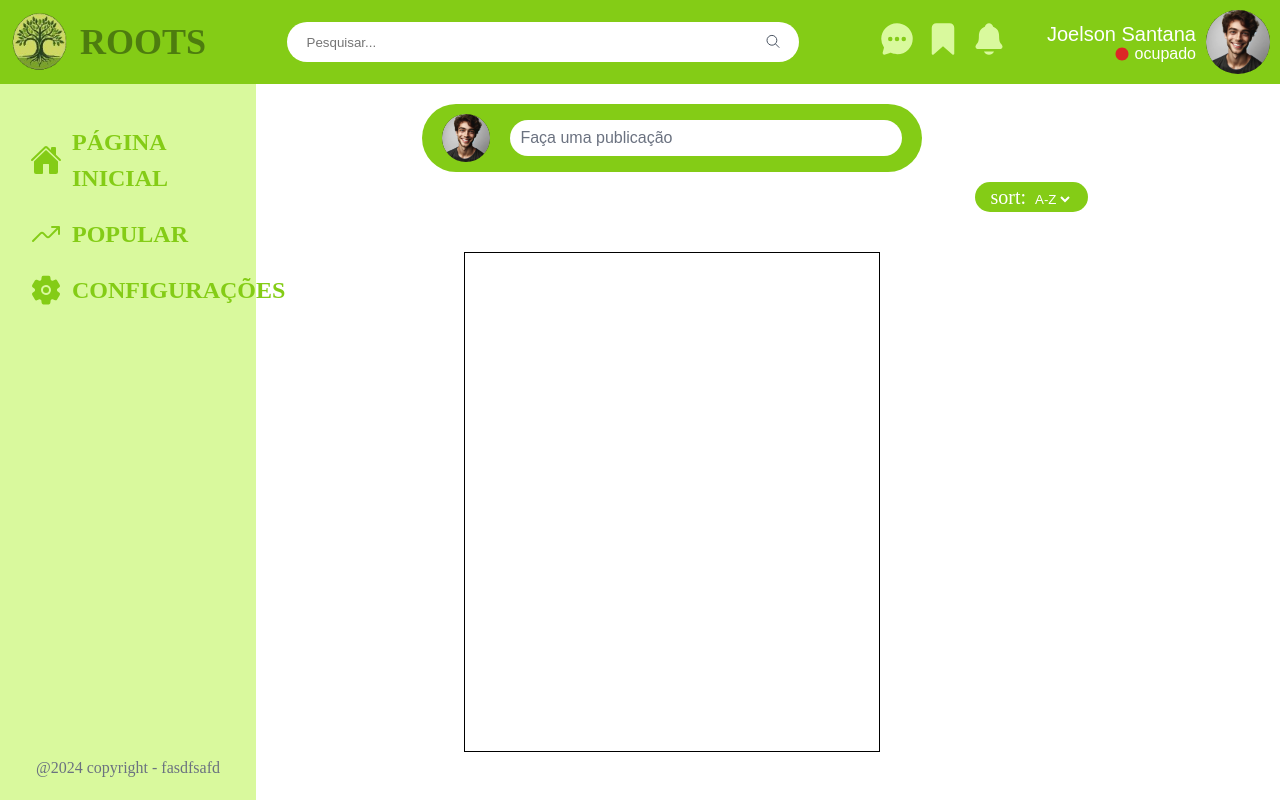
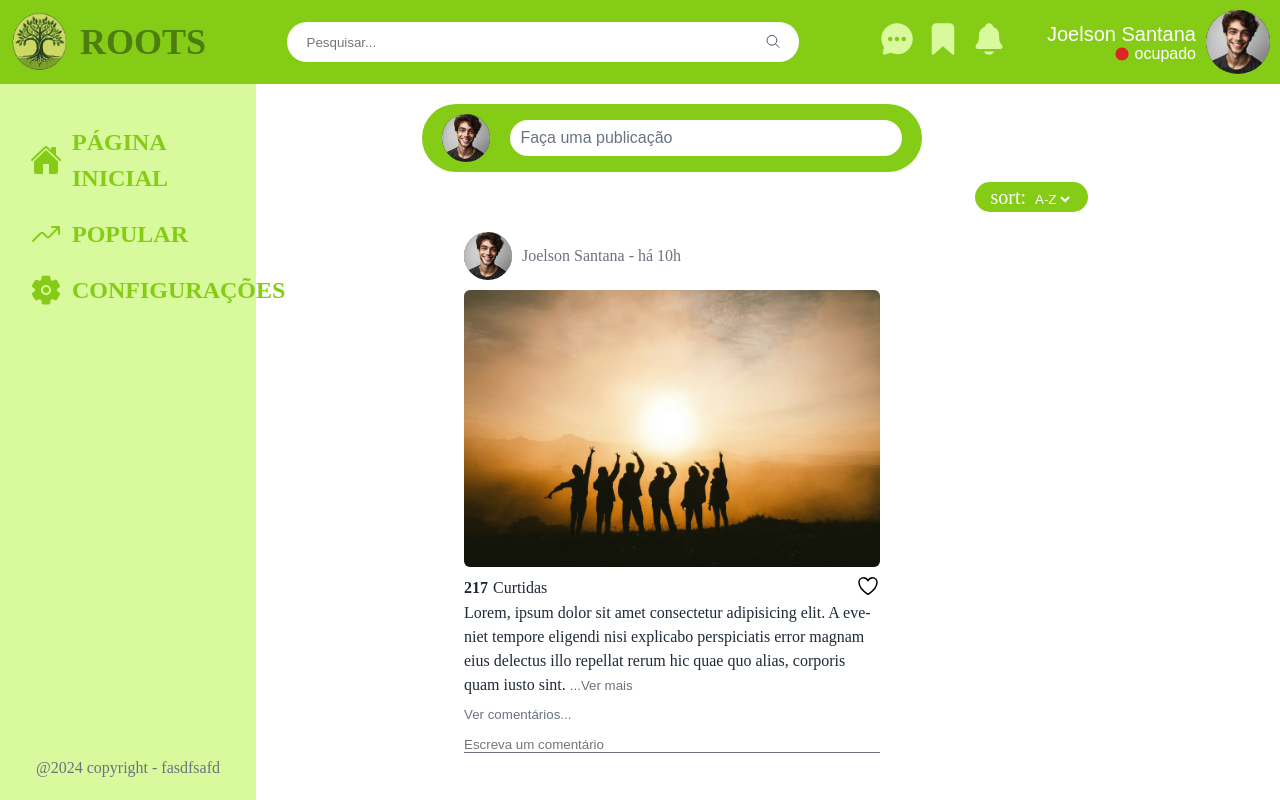
Before and after one commit to irrobs/Roots, a React (Vite) app: page / in a window 1280 px wide. Built offline with nearby package versions, Linux system fonts and the light colour scheme.

Commit message:
style(post): create base style for post

```diff
--- a/src/features/timeline/Timeline.tsx
+++ b/src/features/timeline/Timeline.tsx
@@ -1,3 +1,4 @@
+import { IoHeartOutline } from "react-icons/io5";
 import styled from "styled-components";
 
 const StyledTimeline = styled.main`
@@ -60,13 +61,89 @@ const SortBy = styled.select`
 `;
 
 const PostsContainer = styled.section`
-  margin-top: 4rem;
+  margin-top: 2rem;
   width: 50%;
 `;
 
 const Post = styled.div`
-  border: 1px solid black;
-  height: 50rem;
+  min-height: 50rem;
+  font-size: 1.6rem;
+  color: var(--color-gray-800);
+  margin-bottom: 2rem;
+
+  & img {
+    border-radius: var(--border-radius-sm);
+  }
+
+  & p button {
+    background-color: transparent;
+    border: none;
+    color: var(--color-gray-500);
+
+    &:hover {
+      text-decoration: underline;
+    }
+  }
+`;
+
+const PostUser = styled.div`
+  display: flex;
+  align-items: center;
+  gap: 1rem;
+  margin-bottom: 1rem;
+
+  color: var(--color-gray-500);
+
+  & img {
+    height: 4.8rem;
+    width: 4.8rem;
+    border-radius: var(--border-radius-full);
+  }
+`;
+
+const PostInfo = styled.div`
+  display: flex;
+  align-items: center;
+  justify-content: space-between;
+  line-height: 1;
+
+  & button {
+    background-color: transparent;
+    border: none;
+  }
+
+  & button > * {
+    width: 2.4rem;
+    height: 2.4rem;
+  }
+`;
+
+const Likes = styled.span`
+  display: flex;
+  gap: 0.5rem;
+
+  & span {
+    font-weight: lighter;
+  }
+`;
+
+const ButtonSeeComments = styled.button`
+  background-color: transparent;
+  border: none;
+  color: var(--color-gray-500);
+  display: block;
+  margin: 1rem 0;
+
+  &:hover {
+    text-decoration: underline;
+  }
+`;
+
+const NewCommentInput = styled.input.attrs({ type: "text" })`
+  border: none;
+  border-bottom: 1px solid var(--color-gray-500);
+  outline: none;
+  width: 100%;
 `;
 
 export default function Timeline() {
@@ -86,7 +163,35 @@ export default function Timeline() {
       </SortContainer>
 
       <PostsContainer>
-        <Post />
+        <Post>
+          <PostUser>
+            <img src="/profile-picture.png" alt="User profile picture" />
+            <span>Joelson Santana - há 10h</span>
+          </PostUser>
+
+          <img src="/post-photo.png" alt="Post Image" />
+
+          <PostInfo>
+            <Likes>
+              <strong>217</strong>
+              <span>Curtidas</span>
+            </Likes>
+            <button>
+              <IoHeartOutline />
+            </button>
+          </PostInfo>
+
+          <p>
+            Lorem, ipsum dolor sit amet consectetur adipisicing elit. A eveniet
+            tempore eligendi nisi explicabo perspiciatis error magnam eius
+            delectus illo repellat rerum hic quae quo alias, corporis quam iusto
+            sint. <button>...Ver mais</button>
+          </p>
+
+          <ButtonSeeComments>Ver comentários...</ButtonSeeComments>
+
+          <NewCommentInput type="text" placeholder="Escreva um comentário" />
+        </Post>
       </PostsContainer>
     </StyledTimeline>
   );
```
Also changed, not shown: public/post-photo.png (added).
